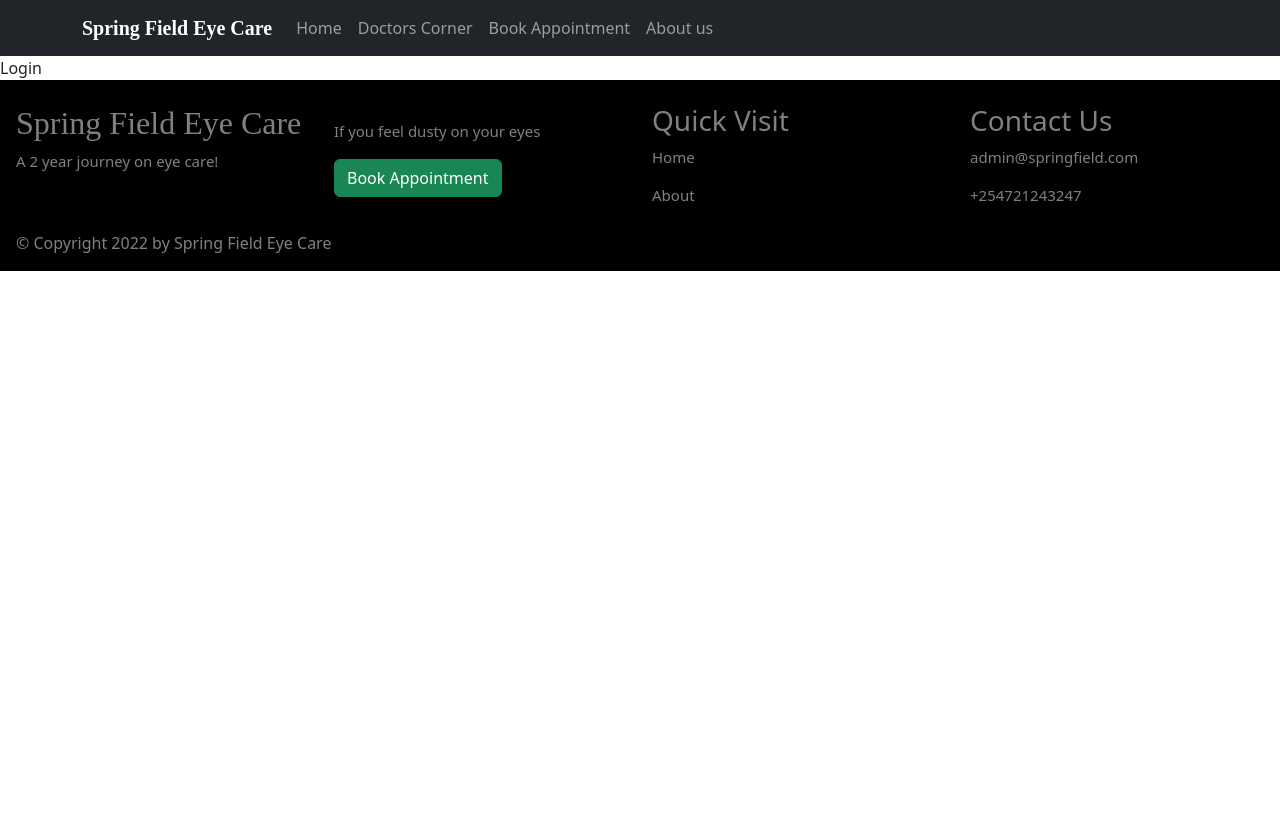
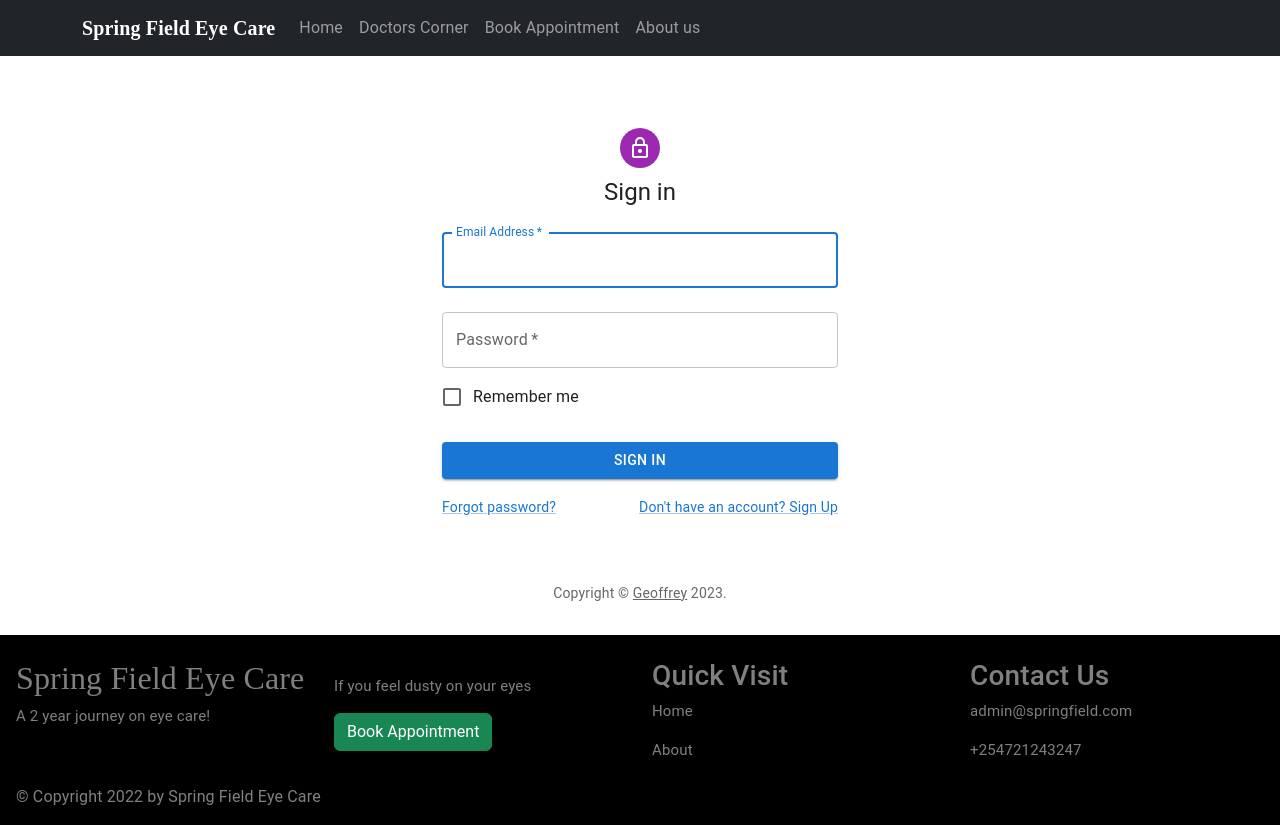
Before and after one commit to GeoffreyMokua/spring-field-eye-care-system, a React (Create React App) app: page /login in a window 1280 px wide. Before the commit the page ends 800 px from the top, so only its background shows below. Built offline with nearby package versions, Linux system fonts and the light colour scheme.

Commit message:
added the login page of the user

```diff
--- a/package.json
+++ b/package.json
@@ -3,6 +3,10 @@
   "version": "0.1.0",
   "private": true,
   "dependencies": {
+    "@emotion/react": "^11.10.5",
+    "@emotion/styled": "^11.10.5",
+    "@mui/icons-material": "^5.11.0",
+    "@mui/material": "^5.11.5",
     "@testing-library/jest-dom": "^5.16.5",
     "@testing-library/react": "^13.4.0",
     "@testing-library/user-event": "^13.5.0",
--- a/src/App/components/Appointment/Appointment.js
+++ b/src/App/components/Appointment/Appointment.js
@@ -6,7 +6,7 @@
   const navigate = useNavigate ();
 
      const success = () =>{
-         navigate.push('/booking/success')
+         navigate.push('/appointment/success')
      }
   return (
      <div className="form">
--- a/src/App/components/LandingPage/Home/Home.js
+++ b/src/App/components/LandingPage/Home/Home.js
@@ -11,6 +11,7 @@
             <Services></Services>
             <Booking></Booking>
             <Benefits></Benefits>
+
     </div>
   )
 }
--- a/src/App/components/Login/Login.js
+++ b/src/App/components/Login/Login.js
@@ -1,8 +1,119 @@
 import React from 'react'
+import Avatar from '@mui/material/Avatar';
+import Button from '@mui/material/Button';
+import CssBaseline from '@mui/material/CssBaseline';
+import TextField from '@mui/material/TextField';
+import FormControlLabel from '@mui/material/FormControlLabel';
+import Checkbox from '@mui/material/Checkbox';
+import Link from '@mui/material/Link';
+import Grid from '@mui/material/Grid';
+import Box from '@mui/material/Box';
+import LockOutlinedIcon from '@mui/icons-material/LockOutlined';
+import Typography from '@mui/material/Typography';
+import Container from '@mui/material/Container';
+import { createTheme, ThemeProvider } from '@mui/material/styles';
+
+
+
+
+
+
+
+
+function Copyright(props) {
+  return (
+    <Typography variant="body2" color="text.secondary" align="center" {...props}>
+      {'Copyright © '}
+      <Link color="inherit" href="https://mui.com/">
+        Geoffrey
+      </Link>{' '}
+      {new Date().getFullYear()}
+      {'.'}
+    </Typography>
+  );
+}
+
+
+const theme = createTheme();
 
 function Login() {
+  const handleSubmit = (event) => {
+    event.preventDefault();
+    const data = new FormData(event.currentTarget);
+    console.log({
+      email: data.get('email'),
+      password: data.get('password'),
+    });
+  };
+
   return (
-    <div>Login</div>
+    <ThemeProvider theme={theme}>
+      <Container component="main" maxWidth="xs">
+        <CssBaseline />
+        <Box
+          sx={{
+            marginTop: 8,
+            display: 'flex',
+            flexDirection: 'column',
+            alignItems: 'center',
+          }}
+        >
+          <Avatar sx={{ m: 1, bgcolor: 'secondary.main' }}>
+            <LockOutlinedIcon />
+          </Avatar>
+          <Typography component="h1" variant="h5">
+            Sign in
+          </Typography>
+          <Box component="form" onSubmit={handleSubmit} noValidate sx={{ mt: 1 }}>
+            <TextField
+              margin="normal"
+              required
+              fullWidth
+              id="email"
+              label="Email Address"
+              name="email"
+              autoComplete="email"
+              autoFocus
+            />
+            <TextField
+              margin="normal"
+              required
+              fullWidth
+              name="password"
+              label="Password"
+              type="password"
+              id="password"
+              autoComplete="current-password"
+            />
+            <FormControlLabel
+              control={<Checkbox value="remember" color="primary" />}
+              label="Remember me"
+            />
+            <Button
+              type="submit"
+              fullWidth
+              variant="contained"
+              sx={{ mt: 3, mb: 2 }}
+            >
+              Sign In
+            </Button>
+            <Grid container>
+              <Grid item xs>
+                <Link href="#" variant="body2">
+                  Forgot password?
+                </Link>
+              </Grid>
+              <Grid item>
+                <Link href="#" variant="body2">
+                  {"Don't have an account? Sign Up"}
+                </Link>
+              </Grid>
+            </Grid>
+          </Box>
+        </Box>
+        <Copyright sx={{ mt: 8, mb: 4 }} />
+      </Container>
+    </ThemeProvider>
   )
 }
 
```
Also changed, not shown: src/App/components/Login/Login.css (+7 -0 lines), 1 other file (tests, documents, lock files or other folders).
